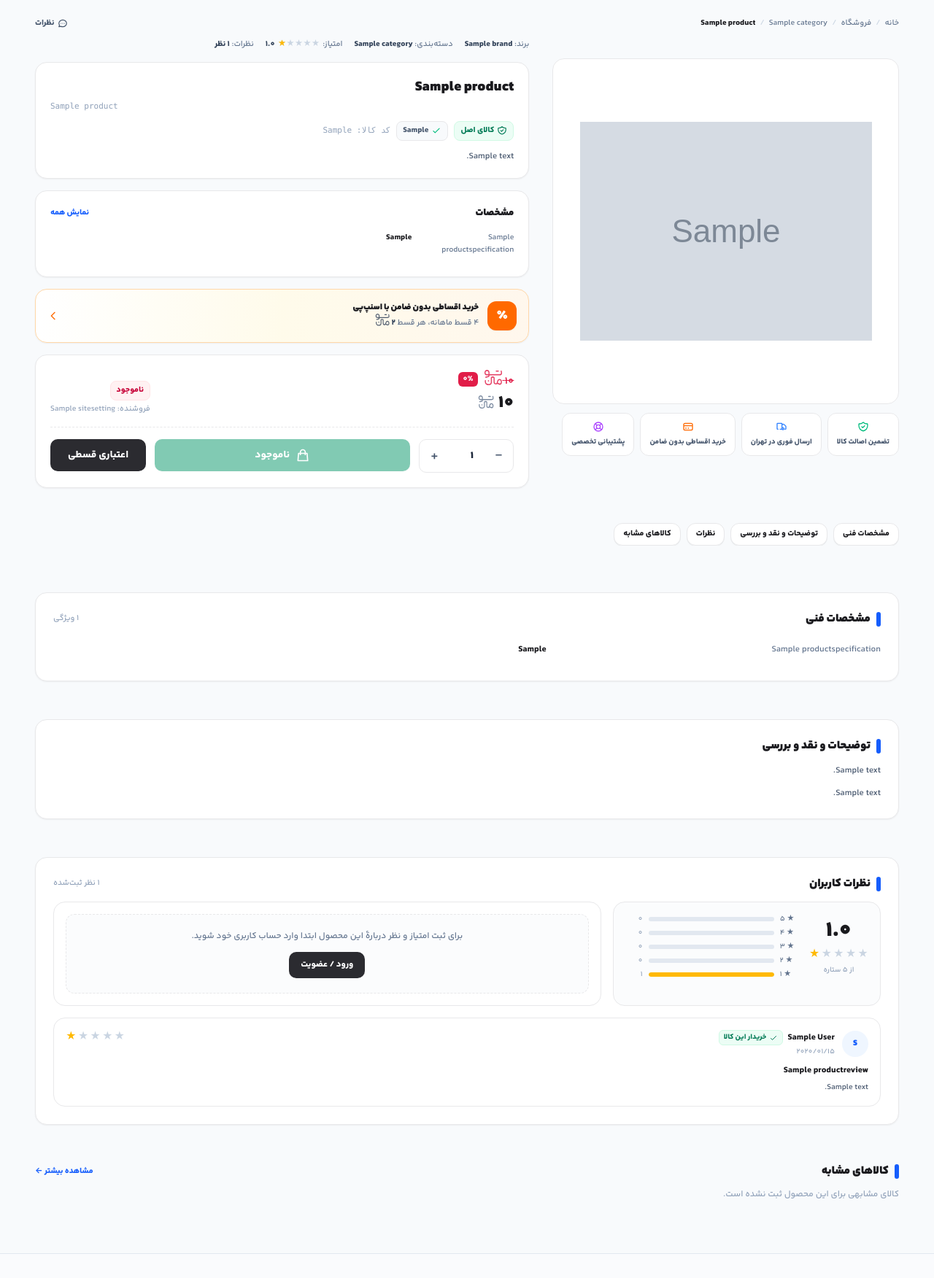
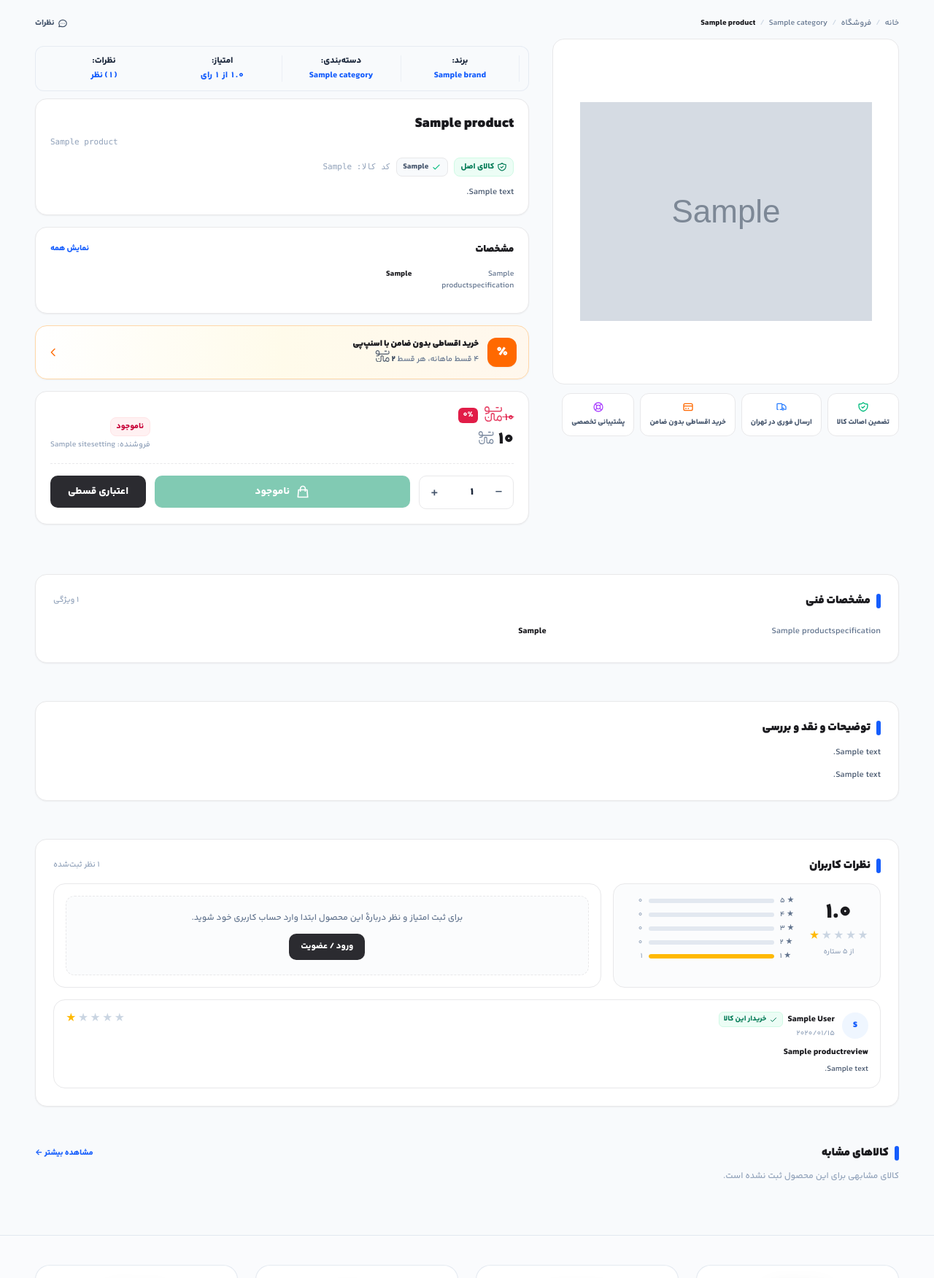
Before and after one commit to AmirhArabi/digitell, a Django app: page /products/1/sample/ in a window 1280 px wide. Shown: the part 65-1817 px from the top of the page at 73% size. Run offline with Django 5.2, Linux system fonts and the light colour scheme; tables that the repository leaves empty hold one stand-in row (values such as "Sample post"); grey boxes marked "Sample" are stand-in pictures; grey boxes are pictures that could not be loaded.

Commit message:
﻿اصلاح عرض اورلی موبایل، بازطراحی باکس برند و امتیاز، و محدودسازی اورلی به ویوپورت موبایل

```diff
--- a/templates/home/index.html
+++ b/templates/home/index.html
@@ -757,7 +757,7 @@
         if (hero && sliderContainer) {
             var ticking = false;
             function updateMobileHeroEffect() {
-                if (window.innerWidth >= 1024) {
+                if (window.innerWidth >= 768) {
                     sliderContainer.style.transform = '';
                     sliderContainer.style.opacity = '';
                     ticking = false;
--- a/templates/products/product_detail.html
+++ b/templates/products/product_detail.html
@@ -24,19 +24,19 @@
         </a>
     </div>
 
-    <div class="product-detail-layout grid grid-cols-1 lg:grid-cols-12 gap-y-0 lg:gap-8 items-start">
+    <div class="product-detail-layout grid grid-cols-1 md:grid-cols-12 gap-y-0 md:gap-8 items-start">
 
-        <!-- ================= گالری تصاویر (ثابت در موبایل / ستون ۵ در دسکتاپ) ================= -->
-        <div id="product-gallery" class="mobile-product-gallery-sticky lg:col-span-5 w-full">
+        <!-- ================= گالری تصاویر (ثابت در موبایل / ستون ۵ در تبلت و دسکتاپ) ================= -->
+        <div id="product-gallery" class="mobile-product-gallery-sticky md:col-span-5 md:sticky md:top-36 w-full">
             <!-- اسلایدر تصاویر محصول در موبایل / تصویر اصلی در دسکتاپ -->
-            <div class="relative aspect-square max-h-[50vh] sm:max-h-[55vh] lg:max-h-none overflow-hidden rounded-2xl border border-zitro-line bg-white group mx-auto">
+            <div class="relative aspect-square max-h-[50vh] sm:max-h-[55vh] md:max-h-none overflow-hidden rounded-2xl border border-zitro-line bg-white group mx-auto">
                 {% if product.discount_pct > 0 %}
                     <span class="absolute top-3 right-3 z-10 rounded-md bg-zitro-deal px-2.5 py-1 text-[11px] font-black text-white shadow-xs">{{ product.discount_pct }}% تخفیف</span>
                 {% endif %}
 
                 {% if product.images.all|length > 1 %}
                     <!-- اسلایدر موبایل -->
-                    <div id="mobile-gallery-slider" class="flex snap-x snap-mandatory overflow-x-auto no-scrollbar h-full w-full lg:hidden" style="scroll-behavior:smooth;">
+                    <div id="mobile-gallery-slider" class="flex snap-x snap-mandatory overflow-x-auto no-scrollbar h-full w-full md:hidden" style="scroll-behavior:smooth;">
                         {% for img in product.images.all %}
                             <div class="snap-center shrink-0 w-full h-full flex items-center justify-center p-3">
                                 <img src="{{ img.image.url }}" alt="{{ product.title }} - تصویر {{ forloop.counter }}"
@@ -45,7 +45,7 @@
                         {% endfor %}
                     </div>
                     <!-- نقاط نشانگر اسلایدر -->
-                    <div id="slider-dots" class="absolute bottom-2 left-1/2 -translate-x-1/2 z-10 flex items-center gap-1.5 lg:hidden">
+                    <div id="slider-dots" class="absolute bottom-2 left-1/2 -translate-x-1/2 z-10 flex items-center gap-1.5 md:hidden">
                         {% for img in product.images.all %}
                             <button type="button" data-slide-dot="{{ forloop.counter0 }}"
                                     class="slider-dot h-2 w-2 rounded-full transition-all duration-300 {% if forloop.first %}bg-blue-600 scale-125{% else %}bg-slate-300{% endif %}"
@@ -55,7 +55,7 @@
                 {% endif %}
 
                 <!-- تصویر اصلی دسکتاپ -->
-                <div class="{% if product.images.all|length > 1 %}hidden lg:flex{% else %}flex{% endif %} items-center justify-center h-full w-full p-3 sm:p-6">
+                <div class="{% if product.images.all|length > 1 %}hidden md:flex{% else %}flex{% endif %} items-center justify-center h-full w-full p-3 sm:p-6">
                     {% if product.primary_image %}
                         <img id="main-product-img" src="{{ product.primary_image.image.url }}" alt="{{ product.title }}"
                              class="max-h-full max-w-full object-contain transition duration-500 group-hover:scale-105 will-change-transform">
@@ -68,7 +68,7 @@
             </div>
 
             {% if product.images.all|length > 1 %}
-                <div class="mt-2.5 hidden lg:flex items-center justify-start gap-2 overflow-x-auto no-scrollbar pb-1 px-1">
+                <div class="mt-2.5 hidden md:flex items-center justify-start gap-2 overflow-x-auto no-scrollbar pb-1 px-1">
                     {% for img in product.images.all %}
                         <button type="button" data-gallery-thumb="{{ img.image.url }}"
                                 class="gallery-thumb h-16 w-16 shrink-0 rounded-xl border bg-white p-1 transition {% if img.is_primary %}border-blue-500{% else %}border-zitro-line hover:border-blue-400{% endif %}">
@@ -79,7 +79,7 @@
             {% endif %}
 
             <!-- نشان‌های اعتماد در حالت دسکتاپ (زیر گالری تصاویر) -->
-            <div class="mt-3 hidden lg:flex items-stretch gap-2 overflow-x-auto no-scrollbar">
+            <div class="mt-3 hidden md:flex items-stretch gap-2 overflow-x-auto no-scrollbar">
                 <span class="flex shrink-0 flex-col items-center gap-1.5 rounded-xl border border-zitro-line bg-white px-3 py-2.5 text-center">
                     <svg class="w-4 h-4 text-emerald-500" fill="none" stroke="currentColor" viewBox="0 0 24 24"><path stroke-linecap="round" stroke-linejoin="round" stroke-width="2" d="M9 12l2 2 4-4m5.618-4.016A11.955 11.955 0 0112 2.944a11.955 11.955 0 01-8.618 3.04A12.02 12.02 0 003 9c0 5.591 3.824 10.29 9 11.622 5.176-1.332 9-6.03 9-11.622 0-1.042-.133-2.052-.382-3.016z"></path></svg>
                     <span class="text-[10px] font-bold text-slate-600 whitespace-nowrap">تضمین اصالت کالا</span>
@@ -99,35 +99,56 @@
             </div>
         </div>
 
-        <!-- ================= لایه اورلی (در موبایل روی تصویر حرکت می‌کند / در دسکتاپ contents) ================= -->
-        <div id="product-mobile-overlay" class="mobile-product-overlay-sheet lg:contents">
+        <!-- ================= لایه اورلی (صرفاً در ویوپورت موبایل / در تبلت و دسکتاپ contents) ================= -->
+        <div id="product-mobile-overlay" class="mobile-product-overlay-sheet md:contents">
 
             <!-- دستگیره کشویی بالای لایه اورلی در موبایل -->
-            <div class="mobile-sheet-handle lg:hidden" aria-hidden="true"></div>
+            <div class="mobile-sheet-handle md:hidden" aria-hidden="true"></div>
 
-            <!-- ================= اطلاعات و خرید (ستون ۷ در دسکتاپ) ================= -->
-            <div class="lg:col-span-7 space-y-4">
+            <!-- ================= اطلاعات و خرید (ستون ۷ در دسکتاپ و تبلت) ================= -->
+            <div class="md:col-span-7 space-y-4">
 
-                <!-- برند / دسته‌بندی / امتیاز / نظرات -->
-                <div class="flex flex-wrap items-center gap-x-4 gap-y-1.5 text-[11px] text-slate-500">
-                    {% if product.brand %}
-                        <span>برند:
-                            <a href="{% url 'products:shop' %}?q={{ product.brand.name|urlencode }}" class="font-bold text-slate-700 hover:text-blue-600 transition">{{ product.brand.name }}</a>
-                        </span>
-                    {% endif %}
-                    <span>دسته‌بندی:
-                        <a href="{% url 'products:category_detail' slug=product.category.slug %}" class="font-bold text-slate-700 hover:text-blue-600 transition">{{ product.category.name }}</a>
-                    </span>
-                    <span class="flex items-center gap-1">امتیاز:
-                        <span class="relative inline-block leading-none" dir="ltr">
-                            <span class="text-slate-300">★★★★★</span>
-                            <span class="absolute inset-y-0 left-0 overflow-hidden whitespace-nowrap text-amber-400" style="width: {{ rating_pct }}%">★★★★★</span>
-                        </span>
-                        <b class="text-slate-700">{{ rating_average }}</b>
-                    </span>
-                    <a href="#reviews" class="hover:text-blue-600 transition">
-                        نظرات: <b class="text-slate-700">{% if reviews_count %}{{ reviews_count }} نظر{% else %}بدون نظر{% endif %}</b>
-                    </a>
+                <!-- برند / دسته‌بندی / امتیاز / نظرات (مشابه طرح پیوست) -->
+                <div class="rounded-xl border border-slate-200/80 bg-slate-50/70 p-3 my-2.5">
+                    <div class="grid grid-cols-4 divide-x divide-x-reverse divide-slate-200/60 text-center">
+                        <!-- برند -->
+                        <div class="px-1 flex flex-col items-center justify-center">
+                            <span class="text-[11px] sm:text-xs font-bold text-slate-800">برند:</span>
+                            {% if product.brand %}
+                                <a href="{% url 'products:shop' %}?q={{ product.brand.name|urlencode }}"
+                                   class="mt-1 text-[11px] sm:text-xs font-bold text-blue-600 hover:text-blue-700 hover:underline truncate max-w-full">
+                                    {{ product.brand.name }}
+                                </a>
+                            {% else %}
+                                <span class="mt-1 text-[11px] sm:text-xs text-slate-400">متفرقه</span>
+                            {% endif %}
+                        </div>
+
+                        <!-- دسته‌بندی -->
+                        <div class="px-1 flex flex-col items-center justify-center">
+                            <span class="text-[11px] sm:text-xs font-bold text-slate-800">دسته‌بندی:</span>
+                            <a href="{% url 'products:category_detail' slug=product.category.slug %}"
+                               class="mt-1 text-[11px] sm:text-xs font-bold text-blue-600 hover:text-blue-700 hover:underline truncate max-w-full">
+                                {{ product.category.name }}
+                            </a>
+                        </div>
+
+                        <!-- امتیاز -->
+                        <div class="px-1 flex flex-col items-center justify-center">
+                            <span class="text-[11px] sm:text-xs font-bold text-slate-800">امتیاز:</span>
+                            <a href="#reviews" class="mt-1 text-[11px] sm:text-xs font-bold text-blue-600 hover:text-blue-700">
+                                <span class="fa-num">{{ rating_average|default:"۵" }}</span> از <span class="fa-num">{% if reviews_count %}{{ reviews_count }}{% else %}۱{% endif %}</span> رای
+                            </a>
+                        </div>
+
+                        <!-- نظرات -->
+                        <div class="px-1 flex flex-col items-center justify-center">
+                            <span class="text-[11px] sm:text-xs font-bold text-slate-800">نظرات:</span>
+                            <a href="#reviews" class="mt-1 text-[11px] sm:text-xs font-bold text-blue-600 hover:text-blue-700 hover:underline">
+                                (<span class="fa-num">{{ reviews_count|default:0 }}</span>) نظر
+                            </a>
+                        </div>
+                    </div>
                 </div>
 
                 <!-- عنوان و نشان‌ها -->
@@ -261,7 +282,7 @@
                 </div>
 
                 <!-- نشان‌های اعتماد در حالت موبایل (داخل لایه اورلی) -->
-                <div class="lg:hidden mt-3 flex items-stretch gap-2 overflow-x-auto no-scrollbar pb-1">
+                <div class="md:hidden mt-3 flex items-stretch gap-2 overflow-x-auto no-scrollbar pb-1">
                     <span class="flex shrink-0 flex-col items-center gap-1.5 rounded-xl border border-zitro-line bg-white px-3 py-2.5 text-center">
                         <svg class="w-4 h-4 text-emerald-500" fill="none" stroke="currentColor" viewBox="0 0 24 24"><path stroke-linecap="round" stroke-linejoin="round" stroke-width="2" d="M9 12l2 2 4-4m5.618-4.016A11.955 11.955 0 0112 2.944a11.955 11.955 0 01-8.618 3.04A12.02 12.02 0 003 9c0 5.591 3.824 10.29 9 11.622 5.176-1.332 9-6.03 9-11.622 0-1.042-.133-2.052-.382-3.016z"></path></svg>
                         <span class="text-[10px] font-bold text-slate-600 whitespace-nowrap">تضمین اصالت کالا</span>
@@ -282,7 +303,7 @@
             </div>
 
             <!-- نوار دسترسی سریع مشخصات و نظرات در حالت موبایل داخل اورلی / دسکتاپ -->
-            <div id="mobile-anchor-bar" class="mobile-overlay-anchor-bar lg:col-span-12 -mx-2 px-2 sm:mx-0 sm:px-0">
+            <div id="mobile-anchor-bar" class="mobile-overlay-anchor-bar md:col-span-12 -mx-2 px-2 sm:mx-0 sm:px-0">
                 <div class="flex items-center gap-2 overflow-x-auto no-scrollbar text-[11px] font-bold">
                     <a href="#specs" class="shrink-0 rounded-xl border border-zitro-line bg-white px-3 py-1.5 text-zitro-ink hover:border-blue-400 hover:text-blue-600 transition shadow-2xs">مشخصات فنی</a>
                     <a href="#description" class="shrink-0 rounded-xl border border-zitro-line bg-white px-3 py-1.5 text-zitro-ink hover:border-blue-400 hover:text-blue-600 transition shadow-2xs">توضیحات و نقد و بررسی</a>
@@ -292,7 +313,7 @@
             </div>
 
             <!-- ================= مشخصات فنی ================= -->
-            <section id="specs" class="prod-anchor lg:col-span-12 mt-5 rounded-2xl border border-zitro-line bg-white p-4 sm:p-6 shadow-xs">
+            <section id="specs" class="prod-anchor md:col-span-12 mt-5 rounded-2xl border border-zitro-line bg-white p-4 sm:p-6 shadow-xs">
                 <div class="mb-3 flex items-center justify-between">
                     <h2 class="flex items-center gap-2 text-sm font-black text-zitro-ink sm:text-base">
                         <span class="inline-block h-5 w-1.5 rounded-full bg-blue-600"></span>
@@ -334,7 +355,7 @@
             </section>
 
             <!-- ================= توضیحات ================= -->
-            <section id="description" class="prod-anchor lg:col-span-12 mt-5 rounded-2xl border border-zitro-line bg-white p-4 sm:p-6 shadow-xs">
+            <section id="description" class="prod-anchor md:col-span-12 mt-5 rounded-2xl border border-zitro-line bg-white p-4 sm:p-6 shadow-xs">
                 <h2 class="mb-3 flex items-center gap-2 text-sm font-black text-zitro-ink sm:text-base">
                     <span class="inline-block h-5 w-1.5 rounded-full bg-blue-600"></span>
                     توضیحات و نقد و بررسی
@@ -362,12 +383,12 @@
             </section>
 
             <!-- ================= نظرات ================= -->
-            <section id="reviews" class="prod-anchor lg:col-span-12 mt-5 rounded-2xl border border-zitro-line bg-white p-4 sm:p-6 shadow-xs">
+            <section id="reviews" class="prod-anchor md:col-span-12 mt-5 rounded-2xl border border-zitro-line bg-white p-4 sm:p-6 shadow-xs">
                 {% include 'products/partials/reviews.html' %}
             </section>
 
             <!-- ================= کالاهای مشابه ================= -->
-            <section id="similar" class="prod-anchor lg:col-span-12 mt-5">
+            <section id="similar" class="prod-anchor md:col-span-12 mt-5">
                 <div class="mb-3 flex items-center justify-between">
                     <h2 class="flex items-center gap-2 text-sm font-black text-zitro-ink sm:text-base">
                         <span class="inline-block h-5 w-1.5 rounded-full bg-blue-600"></span>
@@ -585,7 +606,7 @@
                 clearInterval(autoSlideInterval);
                 autoSlideInterval = setInterval(function () {
                     if (userInteracting) return;
-                    if (window.innerWidth >= 1024) return; // فقط موبایل
+                    if (window.innerWidth >= 768) return; // فقط موبایل
                     currentSlide = (currentSlide + 1) % slideCount;
                     goToSlide(currentSlide);
                 }, 2000);
@@ -617,7 +638,7 @@
         if (gallery && sliderOrImg) {
             var ticking = false;
             function updateMobileImageEffect() {
-                if (window.innerWidth >= 1024) {
+                if (window.innerWidth >= 768) {
                     sliderOrImg.style.transform = '';
                     sliderOrImg.style.opacity = '';
                     ticking = false;
```
Also changed, not shown: static/css/input.css (+63 -55 lines), static/css/output.css.
